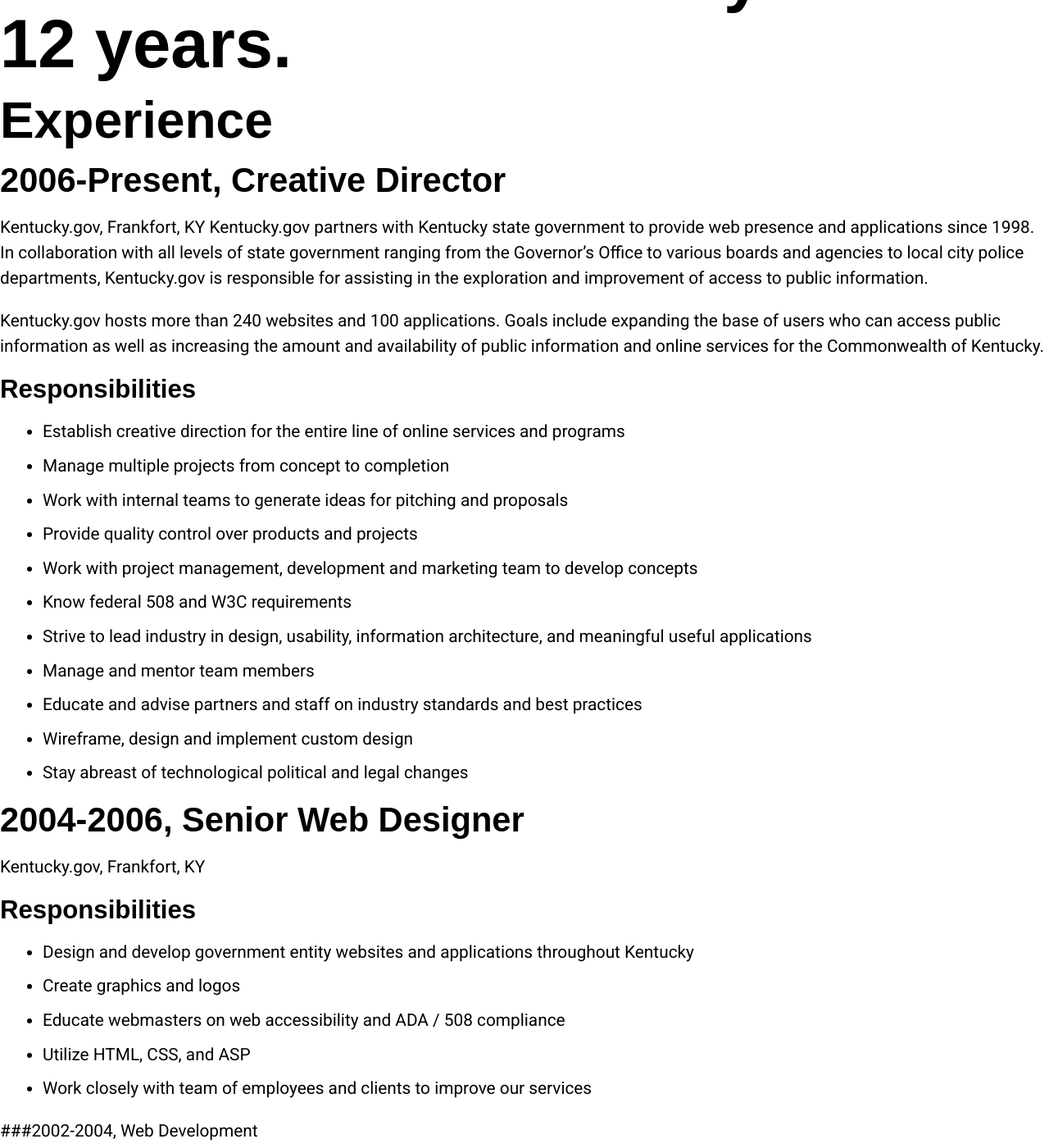
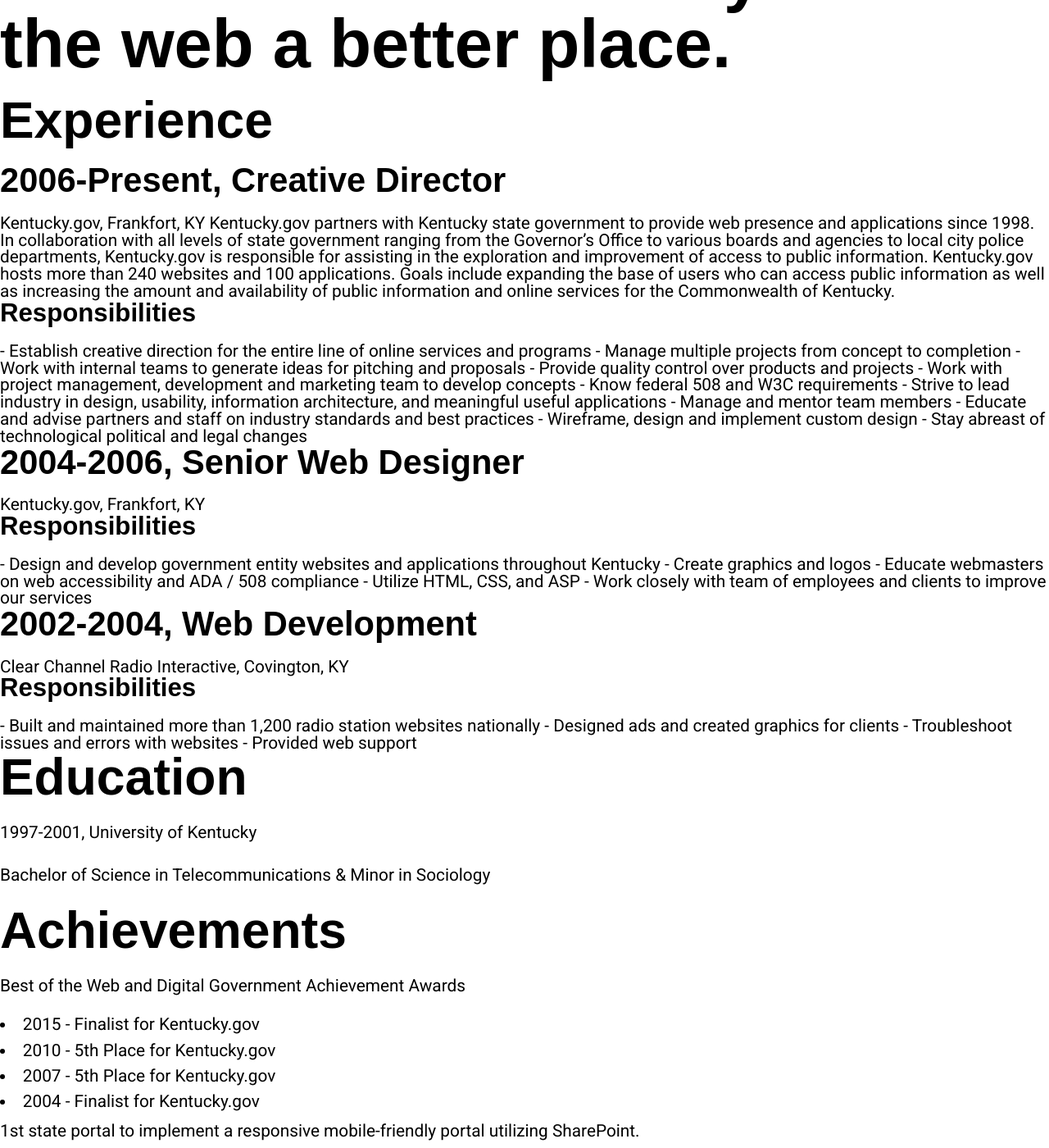
Before and after one commit to line47/line47.github.io, a Jekyll site: the page built from resume.html, in a window 1280 px wide and 1400 px high, scrolled down 227 px. Shown: the whole window at 82% size. Built offline with Jekyll 4.4.1, drawn with Linux system fonts in a browser that asks for light colours; some of the changed text lies outside the part shown.

Commit message:
resume page updates

```diff
--- a/_layouts/resume.html
+++ b/_layouts/resume.html
@@ -5,11 +5,14 @@
 <body class="layout-resume">
     {% include top-nav.html %}
     <div class="content-container">
+        <div class="main-content">
         {{ content }}
+      </div>
+        <div class="relative-content">
+            {% include resume-relative.html %}
+        </div>
     </div>
-    <div class="relative-content">
-        {% include resume-relative.html %}
-    </div>
+
     {% include footer.html %}
 </body>
 
--- a/resume.md
+++ b/resume.html
@@ -3,18 +3,18 @@
 title: Resume
 ---
 
-# Working with web development, standards and usability for over 12 years.
+<h1>Working with web development, standards and usability to make the web a better place.</h1>
 
-## Experience
+<h2>Experience</h2>
 
-### 2006-Present, Creative Director
+<h3>2006-Present, Creative Director</h3>
 
-<span class="text-muted">Kentucky.gov, Frankfort, KY</span>
+Kentucky.gov, Frankfort, KY
 Kentucky.gov partners with Kentucky state government to provide web presence and applications since 1998. In collaboration with all levels of state government ranging from the Governor’s Office to various boards and agencies to local city police departments, Kentucky.gov is responsible for assisting in the exploration and improvement of access to public information.
 
 Kentucky.gov hosts more than 240 websites and 100 applications. Goals include expanding the base of users who can access public information as well as increasing the amount and availability of public information and online services for the Commonwealth of Kentucky.
 
-#### Responsibilities
+<h4>Responsibilities</h4>
 - Establish creative direction for the entire line of online services and programs
 - Manage multiple projects from concept to completion
 - Work with internal teams to generate ideas for pitching and proposals
@@ -27,22 +27,22 @@
 - Wireframe, design and implement custom design
 - Stay abreast of technological political and legal changes
 
-### 2004-2006, Senior Web Designer
+<h3>2004-2006, Senior Web Designer</h3>
 
 Kentucky.gov, Frankfort, KY
 
-#### Responsibilities
+<h4>Responsibilities</h4>
 - Design and develop government entity websites and applications throughout Kentucky
 - Create graphics and logos
 - Educate webmasters on web accessibility and ADA / 508 compliance
 - Utilize HTML, CSS, and ASP
 - Work closely with team of employees and clients to improve our services
 
-###2002-2004, Web Development
+<h3>2002-2004, Web Development</h3>
 
 Clear Channel Radio Interactive, Covington, KY
 
-#### Responsibilities
+<h4>Responsibilities</h4>
 - Built and maintained more than 1,200 radio station websites nationally
 - Designed ads and created graphics for clients
 - Troubleshoot issues and errors with websites
```
